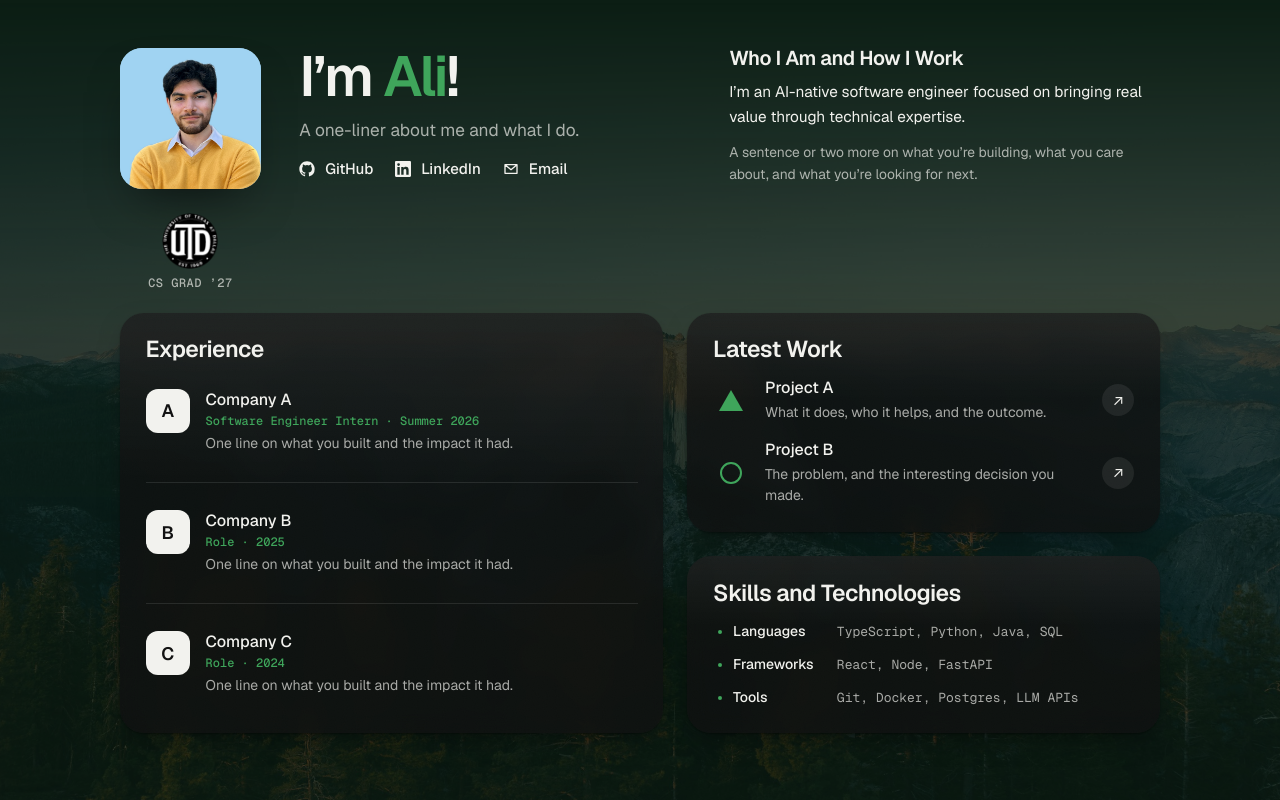
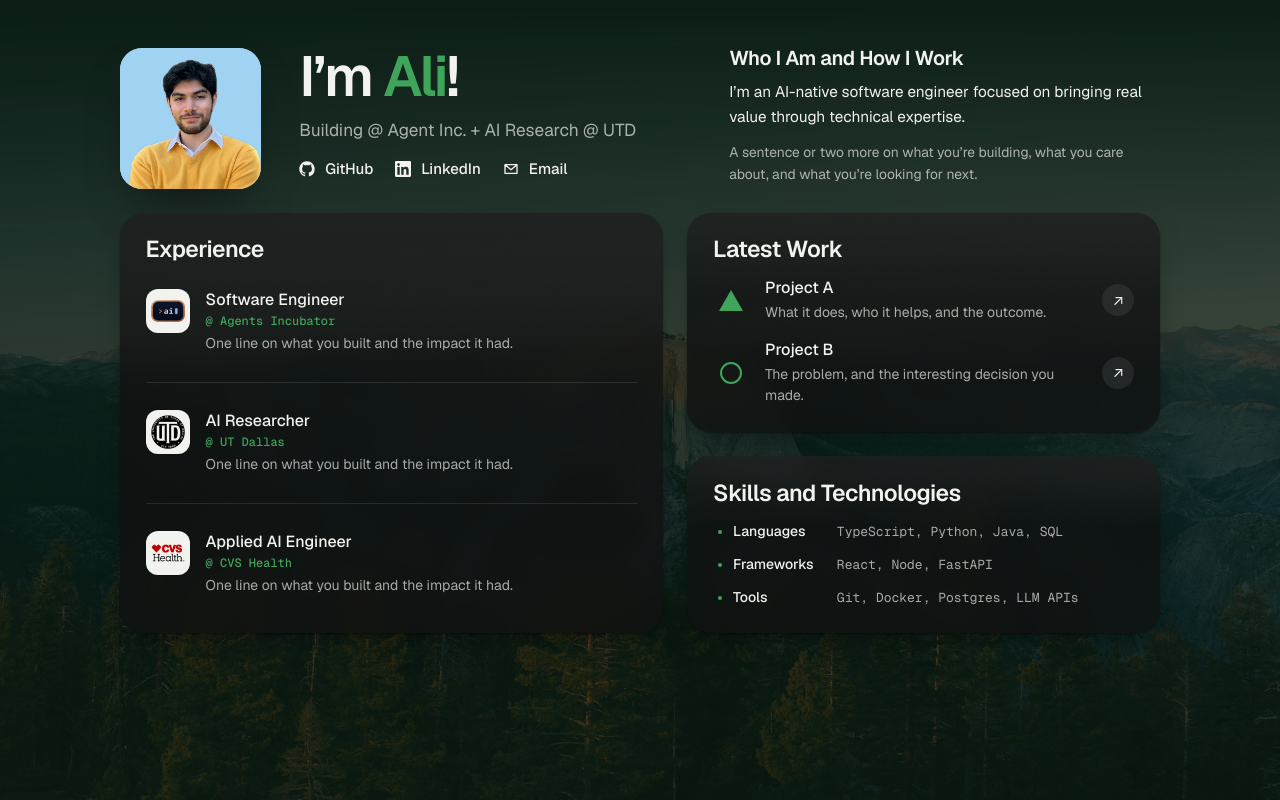
Before and after one commit to AliJafri2/AliJafri2.github.io, a website built with Vite: page index.html in a window 1280 px wide. Built offline with nearby package versions, Linux system fonts and the light colour scheme.

Commit message:
Add experience, one-liner, and company logos

```diff
--- a/index.html
+++ b/index.html
@@ -28,8 +28,7 @@
 
         <div class="intro reveal" style="--d: 80ms">
           <h1 class="name">I’m <span class="accent">Ali</span>!</h1>
-          <!-- One-liner: who you are + what you do -->
-          <p class="oneliner">A one-liner about me and what I do.</p>
+          <p class="oneliner">Building @ Agent Inc. + AI Research @ UTD</p>
           <ul class="links">
             <li>
               <a href="https://github.com/AliJafri2" target="_blank" rel="noopener">
@@ -52,11 +51,6 @@
           </ul>
         </div>
 
-        <div class="school reveal" style="--d: 120ms">
-          <img class="school-logo" src="/images/school-logo.png" alt="The University of Texas at Dallas" />
-          <p class="grad">CS Grad ’27</p>
-        </div>
-
         <div class="about reveal" style="--d: 200ms">
           <h2 class="about-title">Who I Am and How I Work</h2>
           <p>
@@ -73,26 +67,26 @@
           <h2 class="tile-title">Experience</h2>
           <ul class="rows">
             <li class="row">
-              <span class="logo">A</span>
+              <span class="logo"><img src="/images/agents-incubator-logo.png" alt="" /></span>
               <div>
-                <p class="row-title">Company A</p>
-                <p class="row-sub">Software Engineer Intern · Summer 2026</p>
+                <p class="row-title">Software Engineer</p>
+                <p class="row-sub">@ Agents Incubator</p>
                 <p class="row-desc">One line on what you built and the impact it had.</p>
               </div>
             </li>
             <li class="row">
-              <span class="logo">B</span>
+              <span class="logo"><img src="/images/school-logo.png" alt="" /></span>
               <div>
-                <p class="row-title">Company B</p>
-                <p class="row-sub">Role · 2025</p>
+                <p class="row-title">AI Researcher</p>
+                <p class="row-sub">@ UT Dallas</p>
                 <p class="row-desc">One line on what you built and the impact it had.</p>
               </div>
             </li>
             <li class="row">
-              <span class="logo">C</span>
+              <span class="logo"><img src="/images/cvs-logo.png" alt="" /></span>
               <div>
-                <p class="row-title">Company C</p>
-                <p class="row-sub">Role · 2024</p>
+                <p class="row-title">Applied AI Engineer</p>
+                <p class="row-sub">@ CVS Health</p>
                 <p class="row-desc">One line on what you built and the impact it had.</p>
               </div>
             </li>
--- a/src/style.css
+++ b/src/style.css
@@ -78,9 +78,7 @@ p {
 .hero {
   display: grid;
   grid-template-columns: auto minmax(0, 1fr) minmax(0, 1.1fr);
-  grid-template-areas:
-    'photo  intro about'
-    'school .     about';
+  grid-template-areas: 'photo intro about';
   column-gap: clamp(20px, 3vw, 44px);
   row-gap: var(--space);
   align-items: start;
@@ -103,31 +101,6 @@ p {
   object-fit: cover;
   object-position: 50% 30%;
   display: block;
-}
-
-.school {
-  grid-area: school;
-  justify-self: center;
-  display: flex;
-  flex-direction: column;
-  align-items: center;
-  gap: 8px;
-}
-
-.school-logo {
-  display: block;
-  width: 56px;
-  height: 56px;
-}
-
-.grad {
-  line-height: 1;
-  font-family: var(--font-mono);
-  font-weight: 500;
-  font-size: 12px;
-  letter-spacing: 0.04em;
-  text-transform: uppercase;
-  color: var(--text-dim);
 }
 
 .intro {
@@ -362,8 +335,16 @@ p {
   color: var(--tile-solid);
   font-family: var(--font-display);
   font-weight: 600;
-  font-size: 18px;
+  font-size: 15px;
   letter-spacing: -0.02em;
+}
+
+.logo img {
+  width: 34px;
+  height: 34px;
+  object-fit: contain; /* wide logos (e.g. CVS Health) fit inside the square */
+  display: block;
+  mix-blend-mode: multiply; /* lets a logo's white background take on the tile colour */
 }
 
 .row-title {
@@ -486,9 +467,8 @@ p {
   .hero {
     grid-template-columns: auto minmax(0, 1fr);
     grid-template-areas:
-      'photo  intro'
-      'school .'
-      'about  about';
+      'photo intro'
+      'about about';
   }
   .skill-label {
     display: block;
@@ -506,23 +486,14 @@ p {
 
 @media (max-width: 560px) {
   .hero {
-    grid-template-columns: auto minmax(0, 1fr);
+    grid-template-columns: minmax(0, 1fr);
     grid-template-areas:
       'photo'
       'intro'
-      'school'
       'about';
   }
   .photo {
     width: 120px;
   }
-  .hero {
-    grid-template-columns: minmax(0, 1fr);
-  }
-  .school {
-    justify-self: start;
-    flex-direction: row;
-    gap: 12px;
-  }
 
 }
```
Also changed, not shown: public/images/agents-incubator-logo.png (added), public/images/cvs-logo.png (added).
